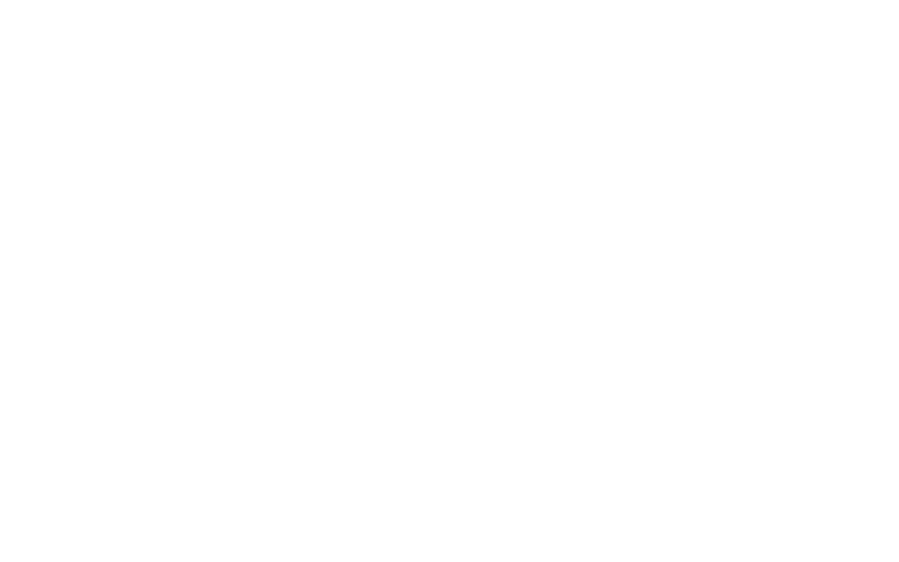
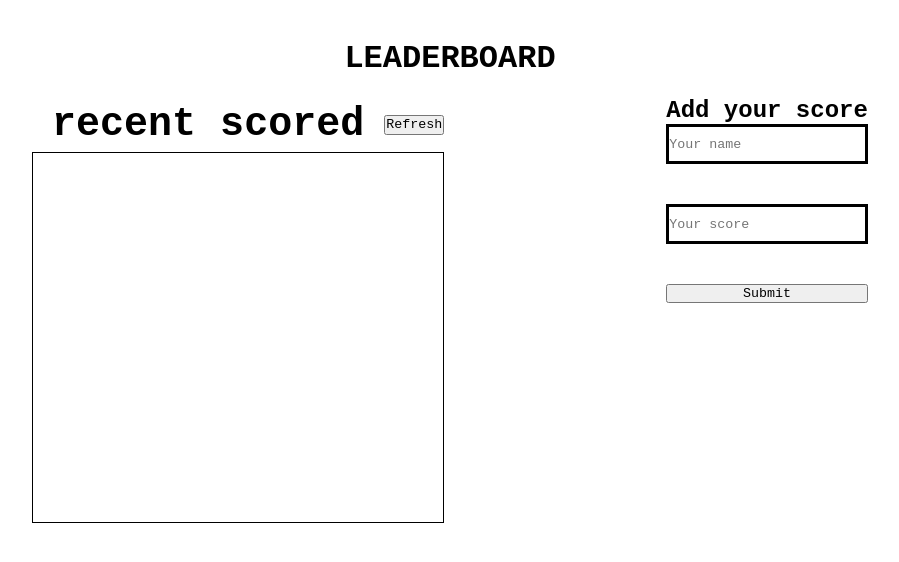
Before and after one commit to lisandroseia/Leaderboard, a website built with webpack: page src/index.html in a window 1280 px wide. Shown: the whole page, without its empty margins (190-1089 px from the left). Built offline with nearby package versions, Linux system fonts and the light colour scheme.

Commit message:
Add functionality to add and print scores

```diff
--- a/src/index.html
+++ b/src/index.html
@@ -6,6 +6,25 @@
     <title>leaderboard</title>
 </head>
 <body>
-
+<h1>LEADERBOARD</h1>
+<main>
+    <section class="board-section">
+        <div class="board-head">
+            <h2 class="board-title">
+                recent scored
+            </h2>
+            <button type="button" class="refresh-btn">Refresh</button>
+        </div>
+        <div class="board"></div>
+    </section>
+    <section class="add-section">
+        <h2 class="add-title">Add your score</h2>
+        <form class="inputs">
+            <input class="text-input" type="text" name="name" id="name" placeholder="Your name">
+            <input class="text-input" type="number" name="score" id="score" placeholder="Your score">
+            <button type="button" id="submit-btn">Submit</button>
+        </form>
+    </section>
+</main>
 </body>
 </html>
--- a/src/index.js
+++ b/src/index.js
@@ -1 +1,25 @@
 import './style.css'
+
+const board = document.querySelector('.board');
+const name = document.getElementById('name');
+const score = document.getElementById('score')
+const submitBtn = document.getElementById('submit-btn')
+
+
+function getNode(name, score){
+    const node = document.createElement('div');
+    node.classList.add('player');
+    node.appendChild(document.createTextNode(`${name}: ${score}`))
+    return node;
+}
+
+submitBtn.addEventListener('click', () => {
+    if(name.value === '' || score.value === ''){
+        return
+    }
+    if(parseInt(score.value)){
+        board.appendChild(getNode(name.value, score.value));
+        name.value = ''
+        score.value = ''
+    }
+})
--- a/src/style.css
+++ b/src/style.css
@@ -0,0 +1,54 @@
+*{
+    box-sizing: border-box;
+    margin: 0;
+    padding: 0;
+    font-family: 'Courier New', Courier, monospace;
+}
+
+h1{
+    text-align: center;
+    margin: 40px 0 20px 0;
+}
+
+main{
+    display: flex;
+    /* align-items: center; */
+    justify-content: space-evenly;
+}
+
+/* section{
+} */
+
+form{
+    display: flex;
+    flex-direction: column;
+    gap: 40px;
+}
+
+.text-input{
+ height: 40px;
+ border: 3px solid #000;
+}
+
+.board{
+    border: 1px solid #000;
+    width: 100%;
+    height: 180%;
+    overflow-y: scroll;
+}
+
+.board-head{
+    width: 100%;
+    display: flex;
+    justify-content: space-between;
+    align-items: center;
+}
+
+.board-title{
+    font-size: 40px;
+    margin: 5px 20px;
+}
+
+.refresh-btn{
+    height: 20px;
+}
```
